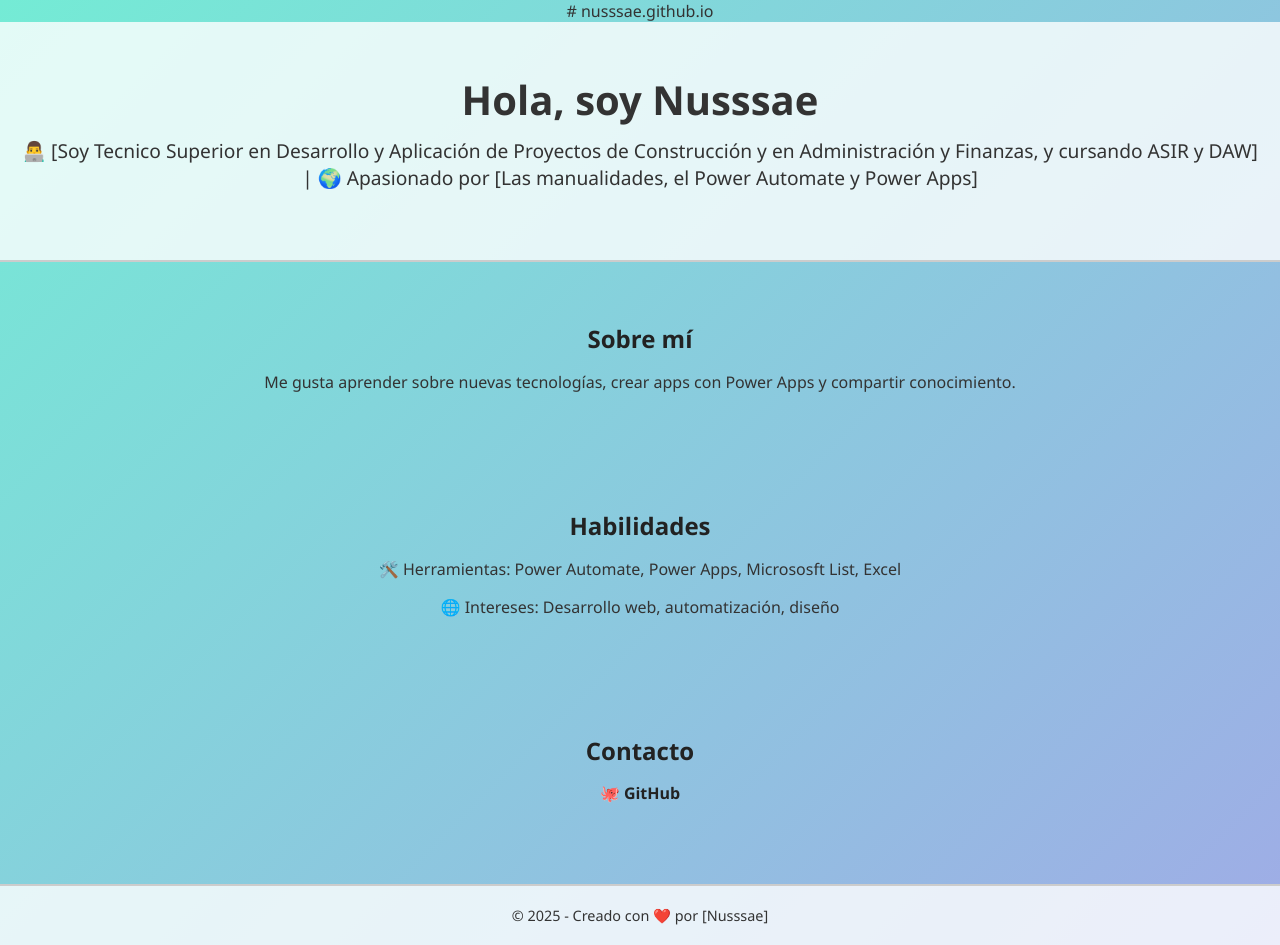
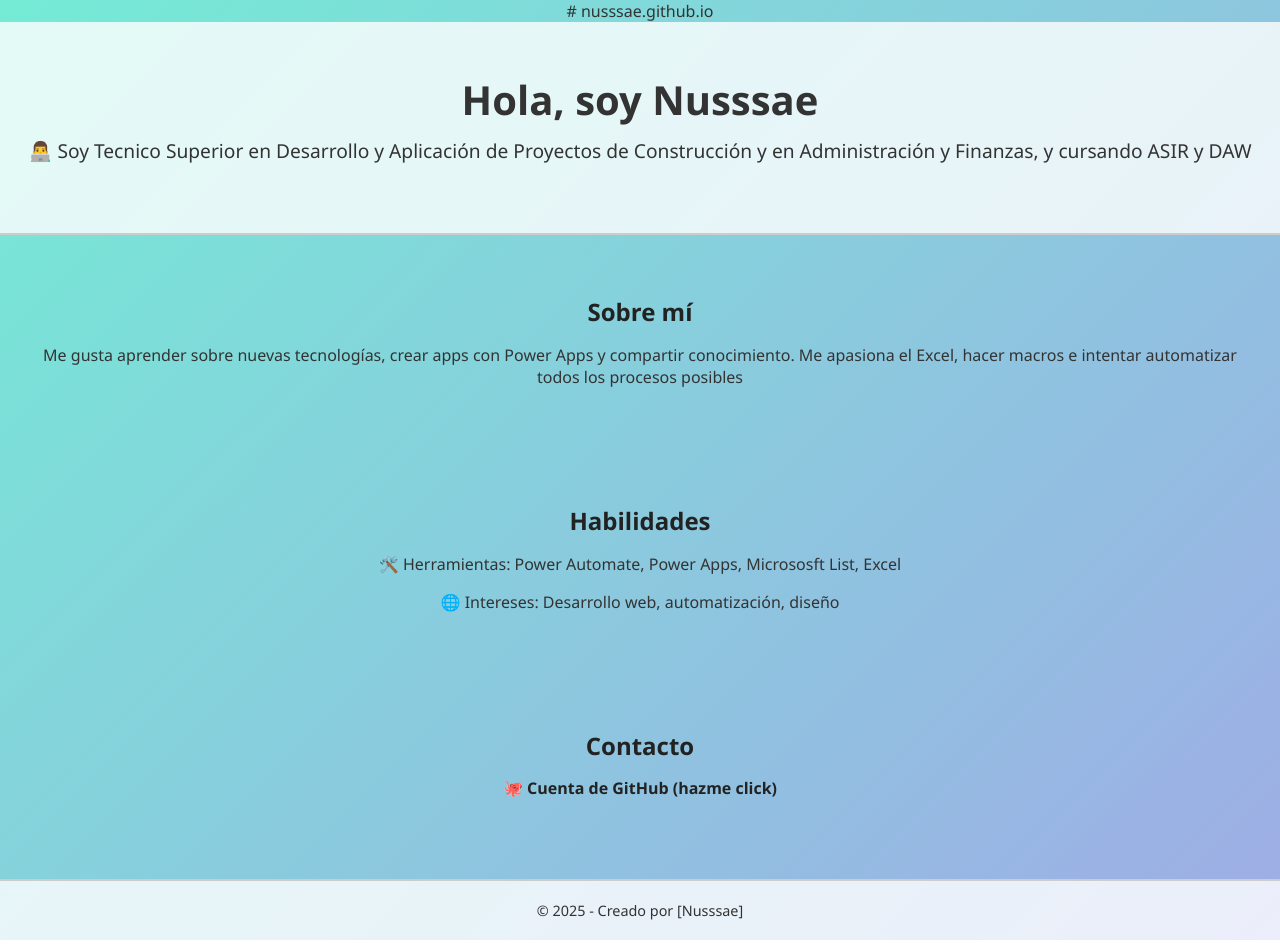
Before and after one commit to Nusssae/nusssae.github.io, a plain HTML site: page index.html in a window 1280 px wide. Drawn offline with Linux system fonts and the light colour scheme.

Commit message:
Update index.html

```diff
--- a/index.html
+++ b/index.html
@@ -55,13 +55,14 @@
 <body>
   <header>
     <h1>Hola, soy Nusssae</h1>
-    <p>👨‍💻 [Soy Tecnico Superior en Desarrollo y Aplicación de Proyectos de Construcción y en Administración y Finanzas, y cursando ASIR y DAW] | 🌍 Apasionado por [Las manualidades, el Power Automate y Power Apps]</p>
+    <p>👨‍💻 Soy Tecnico Superior en Desarrollo y Aplicación de Proyectos de Construcción y en Administración y Finanzas, y cursando ASIR y DAW</p>
   </header>
 
   <section>
     <h2>Sobre mí</h2>
     <p>
       Me gusta aprender sobre nuevas tecnologías, crear apps con Power Apps y compartir conocimiento.
+      Me apasiona el Excel, hacer macros e intentar automatizar todos los procesos posibles
     </p>
   </section>
 
@@ -74,13 +75,13 @@
   <section>
     <h2>Contacto</h2>
     <div class="social">
-      <a href="https://github.com/Nusssae" target="_blank">🐙 GitHub</a>
+      <a href="https://github.com/Nusssae" target="_blank">🐙 Cuenta de GitHub (hazme click)</a>
 
     </div>
   </section>
 
   <footer>
-    © 2025 - Creado con ❤️ por [Nusssae]
+    © 2025 - Creado por [Nusssae]
   </footer>
 </body>
 </html>
```
